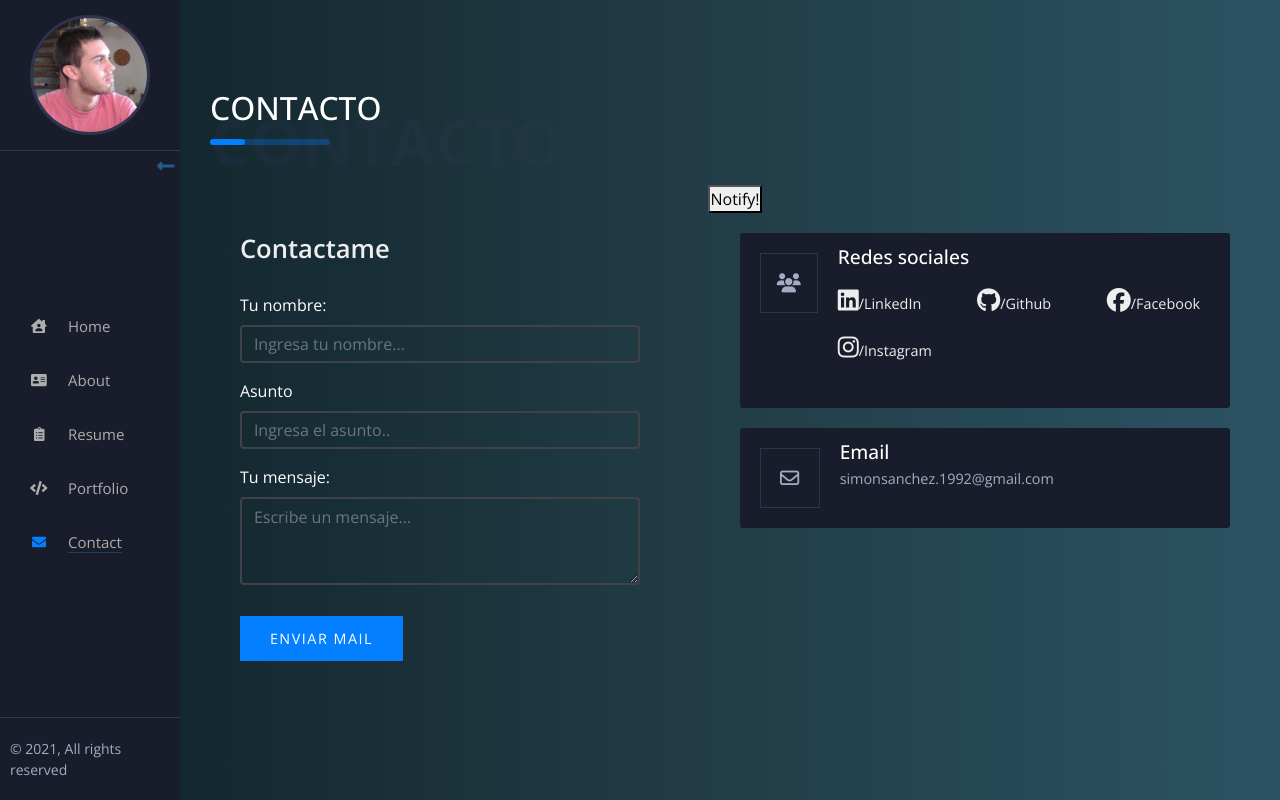
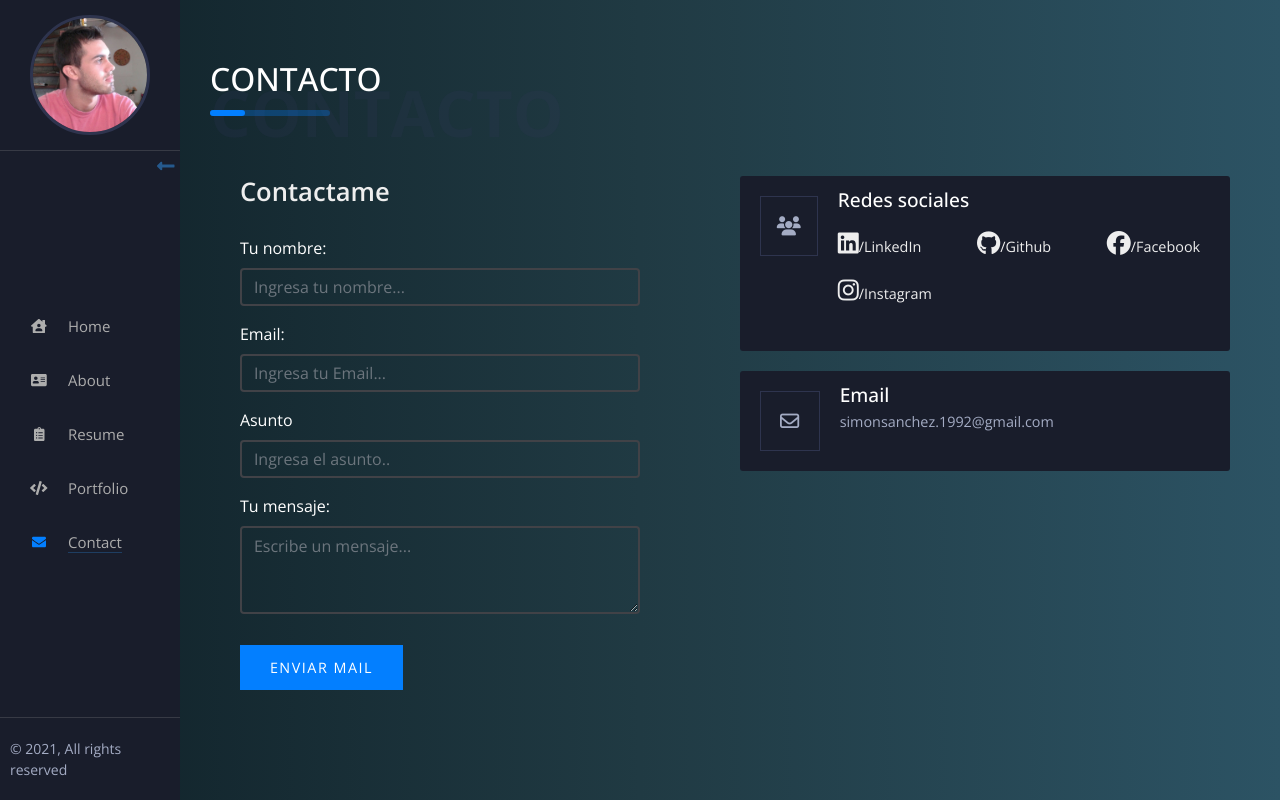
Before and after one commit to simonsanchez92/portfolio, a React (Create React App) app: page /contact in a window 1280 px wide. Built offline with nearby package versions, Linux system fonts and the light colour scheme.

Commit message:
email alerts

```diff
--- a/src/App.css
+++ b/src/App.css
@@ -291,25 +291,6 @@ nav#lateral-nav ul li a.active nav.top-bar ul li a.active {
   color: #a4acc4;
   font-size: 14px;
 }
-/*
-.nav-toggler {
-  cursor: pointer;
-  position: absolute;
-  left: 100%;
-  top: 20px;
-  padding: 0;
-  width: 50px;
-  height: 50px;
-  font-size: 1.6rem;
-  background-color: #191d2b;
-  color: #a4acc4;
-
-  justify-content: center;
-  align-items: center;
-  border: 1px solid #2e344e;
-  border-radius: 4px;
-  display: none;
-} */
 
 .toggle-btn {
   background: none;
@@ -1244,6 +1225,9 @@ body::before {
   width: 700px;
   max-width: 90%;
   margin: 40px auto;
+  box-shadow: 3px 5px 28px 1px rgba(0, 0, 0, 0.75);
+  -webkit-box-shadow: 3px 5px 28px 1px rgba(0, 0, 0, 0.75);
+  -moz-box-shadow: 3px 5px 28px 1px rgba(0, 0, 0, 0.75);
 }
 .project-poster-container {
   /* padding: 0; */
@@ -1275,8 +1259,8 @@ body::before {
 
 .project-technologies {
   /* width: 600px; */
-  max-width: 100%;
-  margin: 20px 0;
+  /* max-width: 100%;
+  margin: 20px 0; */
 }
 
 .project-tech-list {
@@ -1284,8 +1268,6 @@ body::before {
   display: flex;
   flex-wrap: wrap;
   justify-content: space-around;
-  border-bottom: 2px solid #3f455c;
-  padding: 15px 0;
 }
 
 .learning,
--- a/src/components/Contact.js
+++ b/src/components/Contact.js
@@ -9,6 +9,7 @@ import keys from "../emailSender/keys";
 const Contact = () => {
   const form = useRef();
   const formName = useRef();
+  const formEmail = useRef();
   const formSubject = useRef();
   const formMessage = useRef();
 
@@ -17,37 +18,50 @@ const Contact = () => {
 
     const templateParams = {
       name: formName.current.value,
+      email: formEmail.current.value,
       subject: formSubject.current.value,
       message: formMessage.current.value,
     };
-
-    emailJs
-      .send(keys.SERVICE_ID, keys.TEMPLATE_ID, templateParams, keys.USER_ID)
-      .then(
-        function (response) {
-          console.log("SUCCESS!", response.status, response.text);
-        },
-        function (error) {
-          console.log("FAILED...", error);
-        }
-      );
-  };
-
-  const notify = () => {
     const options = {
       style: { backgroundColor: "#1111117c", color: "#eee" },
       progressStyle: { backgroundColor: "#414247" },
-      color: "red",
       autoClose: 2000,
     };
-    toast.info("Sending email...", options);
 
-    toast.success("Email sent!", {
-      progressStyle: { backgroundColor: "transparent" },
-      style: options.style,
-      autoClose: options.autoClose,
-    });
+    if (
+      !templateParams.name ||
+      !templateParams.subject ||
+      !templateParams.email ||
+      !templateParams.message
+    ) {
+      toast.error("Please fill all fields first...", options);
+    } else {
+      toast.info("Sending email...", options);
+
+      emailJs
+        .send(keys.SERVICE_ID, keys.TEMPLATE_ID, templateParams, keys.USER_ID)
+        .then(
+          function (response) {
+            console.log("SUCCESS!", response.status, response.text);
+            toast.success("Email sent!", {
+              progressStyle: { backgroundColor: "transparent" },
+              style: options.style,
+              autoClose: options.autoClose,
+            });
+
+            formName.current.value = "";
+            formEmail.current.value = "";
+            formSubject.current.value = "";
+            formMessage.current.value = "";
+          },
+          function (error) {
+            console.log("FAILED...", error);
+            toast.error("There has been some error...", options);
+          }
+        );
+    }
   };
+
   return (
     <div className="container contact-container">
       {/* <div class="container contact-container"> */}
@@ -59,8 +73,6 @@ const Contact = () => {
         <span>Contacto</span>
       </div>
       <ToastContainer position="bottom-right" limit="1" />
-
-      <button onClick={notify}>Notify!</button>
       <div className="container form-container">
         <div className="contact-form">
           {/* <h4>Get In Touch</h4> */}
@@ -74,6 +86,16 @@ const Contact = () => {
                 className={"form-control"}
                 as="input"
                 placeholder="Ingresa tu nombre..."
+              />
+            </Form.Group>
+
+            <Form.Group controlId="form-email">
+              <Form.Label>Email:</Form.Label>
+              <Form.Control
+                ref={formEmail}
+                className={"form-control"}
+                as="input"
+                placeholder="Ingresa tu Email..."
               />
             </Form.Group>
 
--- a/src/components/Portfolio.js
+++ b/src/components/Portfolio.js
@@ -1,11 +1,7 @@
 import React, { Fragment, useEffect, useState } from "react";
-
 import { Link } from "react-router-dom";
-
 // import projectsFile from "../js/projects.json";
 import projectsFile from "../js/proyectos.json";
-
-import moviePic from "../img/the-final-cut/the-final-cut-1.png";
 
 const Portfolio = () => {
   const [projects, setProjects] = useState([]);
@@ -30,7 +26,7 @@ const Portfolio = () => {
         </div>
       </div>
       <div className="projects-container">
-        {projects.length < 2 ? (
+        {projects.length < 1 ? (
           <div>Cargando...</div>
         ) : (
           projects.map((project, i) => (
--- a/src/components/Project.js
+++ b/src/components/Project.js
@@ -52,52 +52,7 @@ const Project = (props) => {
         </div>
       </div>
 
-      <div className="container">
-        <div className="project-technologies">
-          <h3>Tecnologías utilizadas:</h3>
-          <ul
-            className="project-tech-list"
-            // dangerouslySetInnerHTML={{ __html: project.technologies }}
-          >
-            {/* Esto no va */}
-            {project.technologies.map((technology, i) => (
-              <li className="list-item" key={i}>
-                <i className={technology.icon}></i> {technology.name}
-              </li>
-            ))}
-
-            {/* <li className="list-item">
-          <i className="devicon-html5-plain colored"></i> HTML5
-        </li>
-        <li className="list-item">
-          <i className="devicon-css3-plain colored"></i> CSS3
-        </li>
-        <li className="list-item">
-          <i className="devicon-javascript-plain colored"></i> JavaScript
-        </li>
-        <li className="list-item">
-          <i className="devicon-react-original colored"></i> React
-        </li>
-        <li className="list-item">
-          <i className="devicon-redux-original colored"></i> Redux
-        </li>
-        <li className="list-item">
-          <i className="devicon-bootstrap-plain colored"></i> Bootstrap
-        </li>
-        <li className="list-item">
-          <i className="devicon-nodejs-plain colored"></i> Node
-        </li>
-        <li className="list-item">
-          <i className="devicon-express-original colored"></i> Express
-        </li>
-        <li className="list-item">
-          <i className="devicon-mongodb-plain-wordmark colored"></i> MongoDB
-        </li> */}
-
-            {/* Esto no va */}
-          </ul>
-        </div>
-
+      <div className="container ">
         <div className="functionality">
           <div className="functionality-info">
             <h3>Funcionalidades:</h3>
@@ -142,10 +97,56 @@ const Project = (props) => {
             <img src={process.env.PUBLIC_URL + "/learning.svg"} alt="" />
           </div>
         </div>
+        <div className="divider"></div>
+
+        <div className="project-technologies container  d-flex justify-content-start p-0">
+          <h3 className="w-100 pb-3">Tecnologías utilizadas:</h3>
+          <ul
+            className="project-tech-list"
+            // dangerouslySetInnerHTML={{ __html: project.technologies }}
+          >
+            {/* Esto no va */}
+            {project.technologies.map((technology, i) => (
+              <li className="list-item" key={i}>
+                <i className={technology.icon}></i> {technology.name}
+              </li>
+            ))}
+
+            {/* <li className="list-item">
+          <i className="devicon-html5-plain colored"></i> HTML5
+        </li>
+        <li className="list-item">
+          <i className="devicon-css3-plain colored"></i> CSS3
+        </li>
+        <li className="list-item">
+          <i className="devicon-javascript-plain colored"></i> JavaScript
+        </li>
+        <li className="list-item">
+          <i className="devicon-react-original colored"></i> React
+        </li>
+        <li className="list-item">
+          <i className="devicon-redux-original colored"></i> Redux
+        </li>
+        <li className="list-item">
+          <i className="devicon-bootstrap-plain colored"></i> Bootstrap
+        </li>
+        <li className="list-item">
+          <i className="devicon-nodejs-plain colored"></i> Node
+        </li>
+        <li className="list-item">
+          <i className="devicon-express-original colored"></i> Express
+        </li>
+        <li className="list-item">
+          <i className="devicon-mongodb-plain-wordmark colored"></i> MongoDB
+        </li> */}
+
+            {/* Esto no va */}
+          </ul>
+        </div>
       </div>
       <div className="divider"></div>
       <div className="image-gallery">
-        <div className="carousel-container">
+        <div className="carousel-container ">
           <Carousel interval={5000}>
             {assets &&
               assets.map((asset, i) => (
--- a/src/components/TopBar.js
+++ b/src/components/TopBar.js
@@ -124,7 +124,7 @@ const TopBar = () => {
               About
             </Link>
           </li>
-          {/* <li onClick={() => handleChange("resume")}>
+          <li onClick={() => handleChange("resume")}>
             <Link
               className={active.active === "resume" ? "active" : ""}
               to="/resume"
@@ -132,7 +132,7 @@ const TopBar = () => {
               {resumeIcon}
               Resume
             </Link>
-          </li> */}
+          </li>
           <li onClick={() => handleChange("portfolio")}>
             <Link
               className={active.active === "portfolio" ? "active" : ""}
```
Also changed, not shown: src/components/sideMenu/SideMenu.js (+1 -6 lines).
